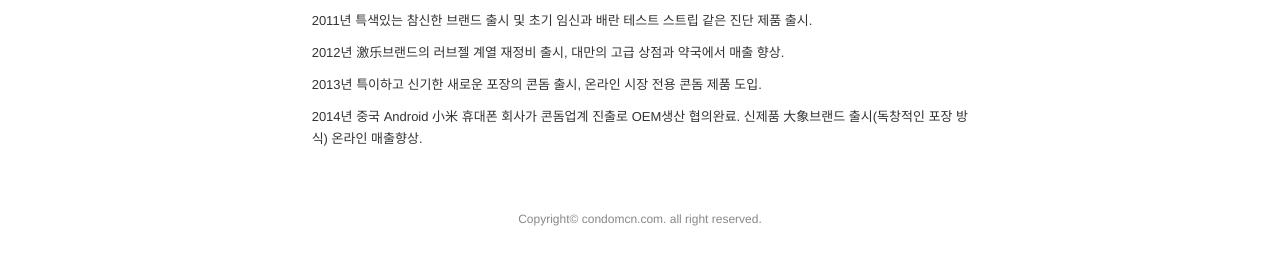
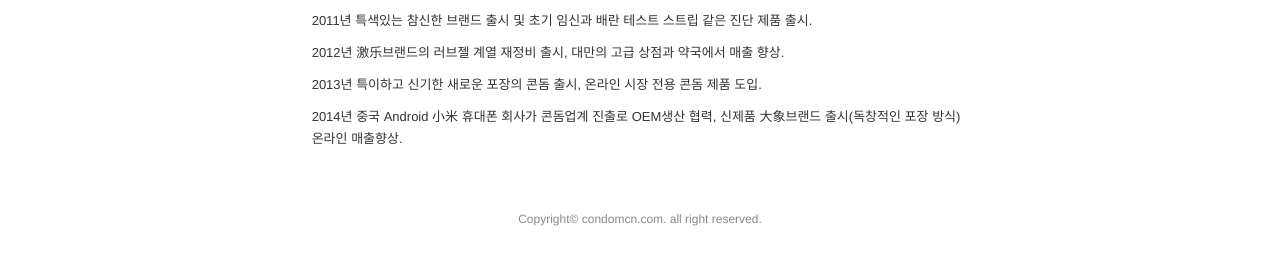
Before and after one commit to condomcn/condomcn.github.io, a Jekyll site: the page built from kr/index.html, in a window 1280 px wide. Shown: the part 929-1184 px from the top of the page. Built offline with Jekyll 4.4.1, drawn with Linux system fonts in a browser that asks for light colours; Markdown is read by kramdown in place of the engine named in the settings; comment, search, counter and statistics services are not loaded.

Commit message:
M2014韩文版

```diff
--- a/kr/index.html
+++ b/kr/index.html
@@ -70,5 +70,5 @@
 2013년       특이하고 신기한 새로운 포장의 콘돔 출시, 온라인 시장 전용 콘돔 제품 도입.
 </p>
 <p>
-2014년       중국 Android 小米 휴대폰 회사가 콘돔업계 진출로 OEM생산 협의완료. 신제품 大象브랜드 출시(독창적인 포장 방식) 온라인 매출향상.
+2014년       중국 Android 小米 휴대폰 회사가 콘돔업계 진출로 OEM생산 협력, 신제품 大象브랜드 출시(독창적인 포장 방식) 온라인 매출향상.
 </p>
```
